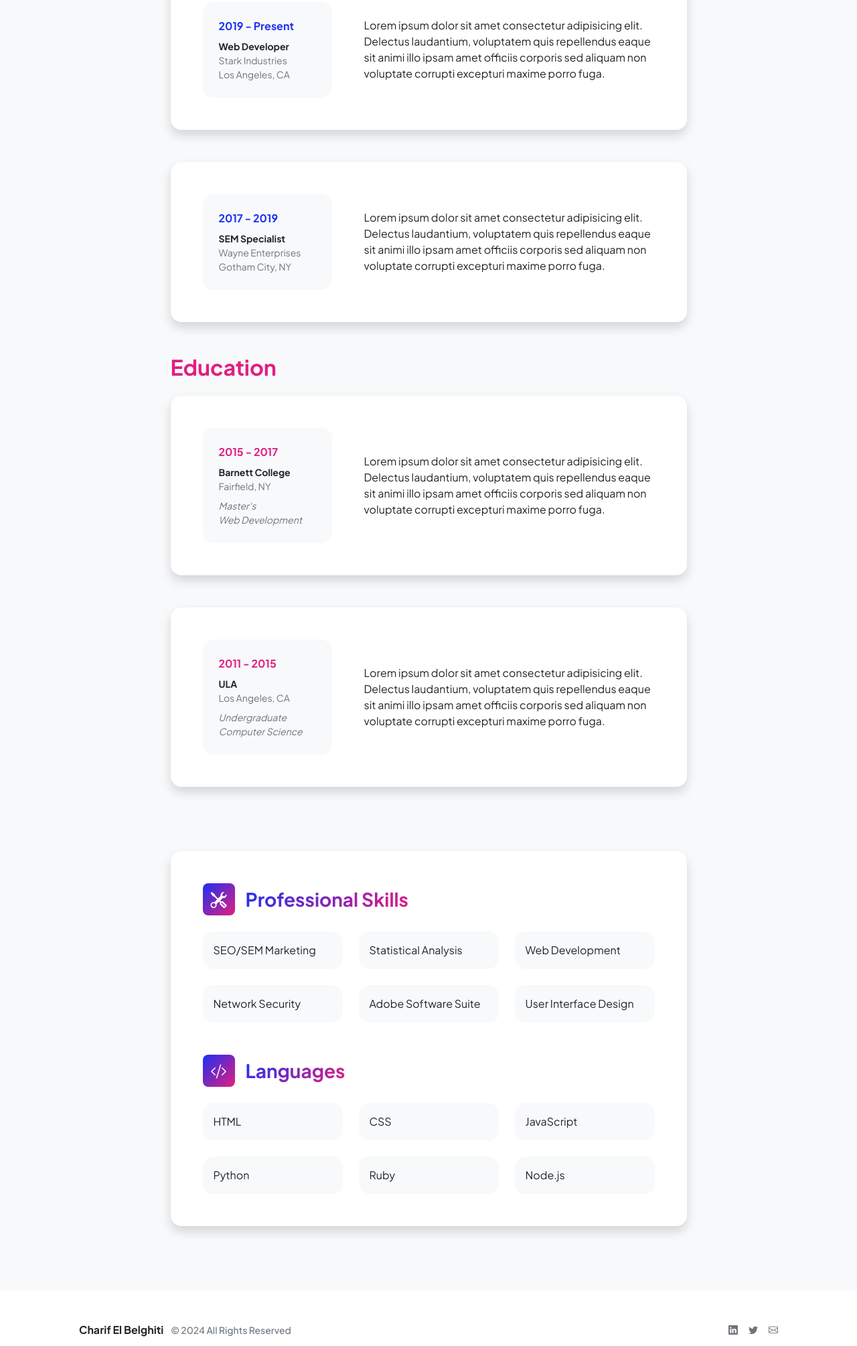
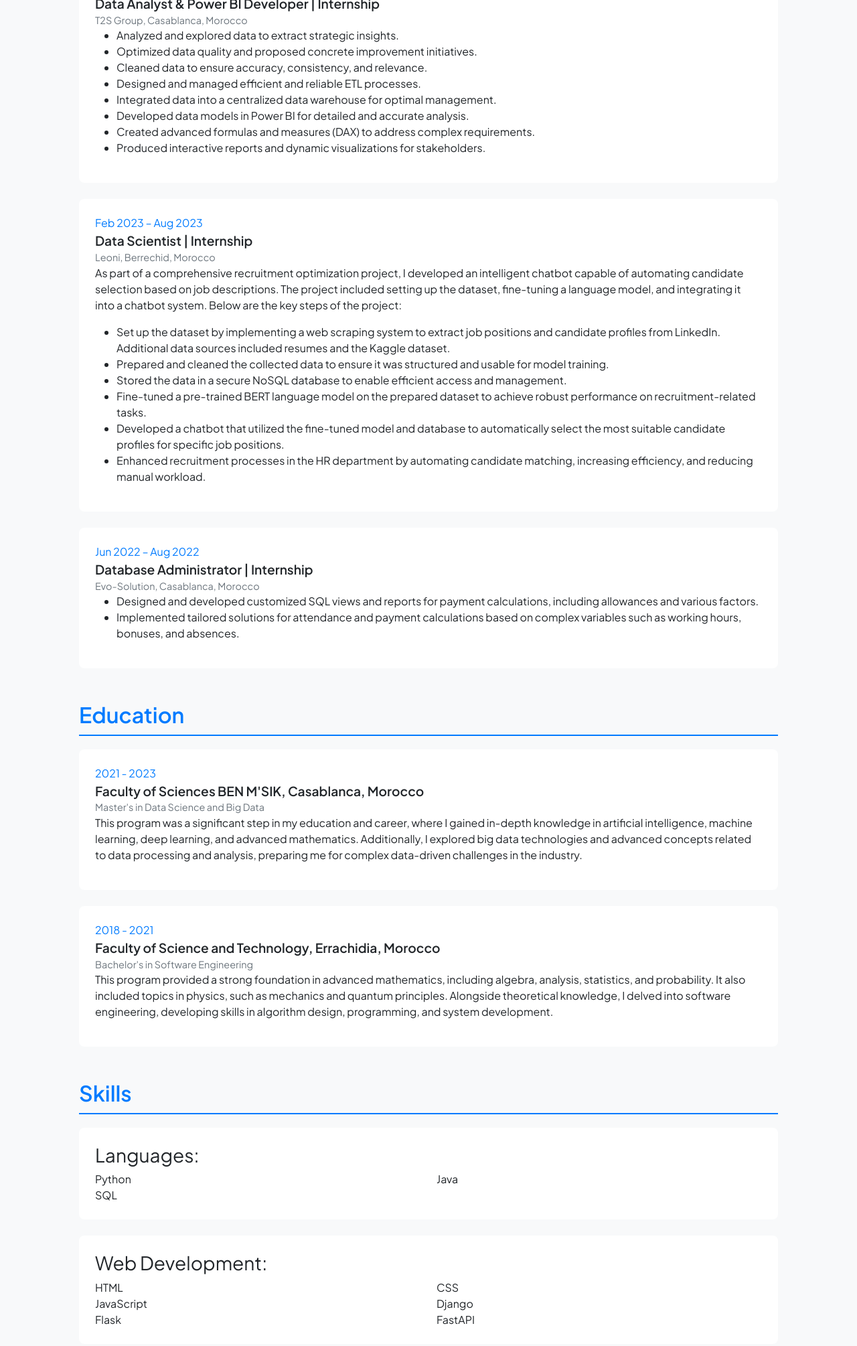
Before and after one commit to C-EB/my-portfolio, a plain HTML site: page resume.html in a window 1280 px wide. Shown: the part 383-2393 px from the top of the page at 67% size. Drawn offline with nearby package versions, Linux system fonts and the light colour scheme.

Commit message:
adding some design

```diff
--- a/resume.html
+++ b/resume.html
@@ -6,20 +6,48 @@
     <meta name="description" content="" />
     <meta name="author" content="" />
     <title>Portfolio - Charif El Belghiti</title>
-        <!-- Favicon-->
     <link rel="icon" type="image/x-icon" href="assets/favicon.ico" />
-        <!-- Custom Google font-->
     <link rel="preconnect" href="https://fonts.googleapis.com" />
     <link rel="preconnect" href="https://fonts.gstatic.com" crossorigin />
-        <link href="https://fonts.googleapis.com/css2?family=Plus+Jakarta+Sans:wght@100;200;300;400;500;600;700;800;900&amp;display=swap" rel="stylesheet" />
-        <!-- Bootstrap icons-->
+    <link href="https://fonts.googleapis.com/css2?family=Plus+Jakarta+Sans:wght@400;600&display=swap" rel="stylesheet" />
     <link href="https://cdn.jsdelivr.net/npm/bootstrap-icons@1.8.1/font/bootstrap-icons.css" rel="stylesheet" />
-        <!-- Core theme CSS (includes Bootstrap)-->
     <link href="css/styles.css" rel="stylesheet" />
+    <style>
+        body {
+            font-family: 'Plus Jakarta Sans', sans-serif;
+        }
+        .resume-section {
+            margin-bottom: 50px;
+        }
+        h2 {
+            color: #007bff; /* Primary theme color */
+            border-bottom: 2px solid #007bff;
+            padding-bottom: 10px;
+            margin-bottom: 20px;
+        }
+        .card {
+            border: none;
+            border-radius: 8px;
+            transition: all 0.3s;
+        }
+        .card:hover {
+            box-shadow: 0 4px 20px rgba(0, 0, 0, 0.1);
+        }
+        .experience-title {
+            font-weight: 600;
+            font-size: 1.2em;
+        }
+        .duration {
+            color: #007bff;
+        }
+        .small-text {
+            font-size: 0.9em;
+            color: #6c757d;
+        }
+    </style>
 </head>
 <body class="d-flex flex-column h-100 bg-light">
     <main class="flex-shrink-0">
-            <!-- Navigation-->
         <nav class="navbar navbar-expand-lg navbar-light bg-white py-3">
             <div class="container px-5">
                 <a class="navbar-brand" href="index.html"><span class="fw-bolder text-primary">Charif El Belghiti</span></a>
@@ -36,153 +64,164 @@
                 </div>
             </div>
         </nav>
-            <!-- Page Content-->
         <div class="container px-5 my-5">
             <div class="text-center mb-5">
                 <h1 class="display-5 fw-bolder mb-0"><span class="text-gradient d-inline">Resume</span></h1>
                 <p class="lead mb-3 text-muted">Web Developer | Data Scientist | Machine Learning Engineer</p>
             </div>
-                <div class="row gx-5 justify-content-center">
-                    <div class="col-lg-11 col-xl-9 col-xxl-8">
-                        <!-- Experience Section-->
-                        <section>
-                            <div class="d-flex align-items-center justify-content-between mb-4">
-                                <h2 class="text-primary fw-bolder mb-0">Experience</h2>
-                                <!-- Download resume button-->
-                                <!-- Note: Set the link href target to a PDF file within your project-->
-                                <a class="btn btn-primary px-4 py-3" href="#!">
-                                    <div class="d-inline-block bi bi-download me-2"></div>
-                                    Download Resume
-                                </a>
-                            </div>
-                            <!-- Experience Card 1-->
-                            <div class="card shadow border-0 rounded-4 mb-5">
-                                <div class="card-body p-5">
-                                    <div class="row align-items-center gx-5">
-                                        <div class="col text-center text-lg-start mb-4 mb-lg-0">
-                                            <div class="bg-light p-4 rounded-4">
-                                                <div class="text-primary fw-bolder mb-2">2019 - Present</div>
-                                                <div class="small fw-bolder">Web Developer</div>
-                                                <div class="small text-muted">Stark Industries</div>
-                                                <div class="small text-muted">Los Angeles, CA</div>
+            <div class="resume-section">
+                <h2 class="fw-bolder">Experience</h2>
+                <div class="card mb-4">
+                    <div class="card-body p-4">
+                        <div class="duration">May 2024 - Present</div>
+                        <div class="experience-title">Data Analyst & Power BI Developer | Internship</div>
+                        <div class="small-text">T2S Group, Casablanca, Morocco</div>
+                        <ul>
+                            <li>Analyzed and explored data to extract strategic insights.</li>
+                            <li>Optimized data quality and proposed concrete improvement initiatives.</li>
+                            <li>Cleaned data to ensure accuracy, consistency, and relevance.</li>
+                            <li>Designed and managed efficient and reliable ETL processes.</li>
+                            <li>Integrated data into a centralized data warehouse for optimal management.</li>
+                            <li>Developed data models in Power BI for detailed and accurate analysis.</li>
+                            <li>Created advanced formulas and measures (DAX) to address complex requirements.</li>
+                            <li>Produced interactive reports and dynamic visualizations for stakeholders.</li>
+                        </ul>
                     </div>
                 </div>
-                                        <div class="col-lg-8"><div>Lorem ipsum dolor sit amet consectetur adipisicing elit. Delectus laudantium, voluptatem quis repellendus eaque sit animi illo ipsam amet officiis corporis sed aliquam non voluptate corrupti excepturi maxime porro fuga.</div></div>
+                <div class="card mb-4">
+                    <div class="card-body p-4">
+                        <div class="duration">Feb 2023 – Aug 2023</div>
+                        <div class="experience-title">Data Scientist | Internship</div>
+                        <div class="small-text">Leoni, Berrechid, Morocco</div>
+                        <p>
+                            As part of a comprehensive recruitment optimization project, I developed an intelligent chatbot capable of automating candidate selection based on job descriptions. The project included setting up the dataset, fine-tuning a language model, and integrating it into a chatbot system. Below are the key steps of the project:
+                        </p>
+                            <ul>
+                            <li>Set up the dataset by implementing a web scraping system to extract job positions and candidate profiles from LinkedIn. Additional data sources included resumes and the Kaggle dataset.</li>
+                            <li>Prepared and cleaned the collected data to ensure it was structured and usable for model training.</li>
+                            <li>Stored the data in a secure NoSQL database to enable efficient access and management.</li>
+                            <li>Fine-tuned a pre-trained BERT language model on the prepared dataset to achieve robust performance on recruitment-related tasks.</li>
+                            <li>Developed a chatbot that utilized the fine-tuned model and database to automatically select the most suitable candidate profiles for specific job positions.</li>
+                            <li>Enhanced recruitment processes in the HR department by automating candidate matching, increasing efficiency, and reducing manual workload.</li>
+                            </ul>
+                    </div>
+                </div>
+                <div class="card mb-4">
+                    <div class="card-body p-4">
+                        <div class="duration">Jun 2022 – Aug 2022</div>
+                        <div class="experience-title">Database Administrator | Internship</div>
+                        <div class="small-text">Evo-Solution, Casablanca, Morocco</div>
+                        <ul>
+                            <li>Designed and developed customized SQL views and reports for payment calculations, including allowances and various factors.</li>
+                            <li>Implemented tailored solutions for attendance and payment calculations based on complex variables such as working hours, bonuses, and absences.</li>
+                        </ul>
                     </div>
                 </div>
             </div>
-                            <!-- Experience Card 2-->
-                            <div class="card shadow border-0 rounded-4 mb-5">
-                                <div class="card-body p-5">
-                                    <div class="row align-items-center gx-5">
-                                        <div class="col text-center text-lg-start mb-4 mb-lg-0">
-                                            <div class="bg-light p-4 rounded-4">
-                                                <div class="text-primary fw-bolder mb-2">2017 - 2019</div>
-                                                <div class="small fw-bolder">SEM Specialist</div>
-                                                <div class="small text-muted">Wayne Enterprises</div>
-                                                <div class="small text-muted">Gotham City, NY</div>
+            <div class="resume-section">
+                <h2 class="fw-bolder">Education</h2>
+                <div class="card mb-4">
+                    <div class="card-body p-4">
+                        <div class="duration">2021 - 2023</div>
+                        <div class="experience-title">Faculty of Sciences BEN M'SIK, Casablanca, Morocco</div>
+                        <div class="small-text">Master's in Data Science and Big Data</div>
+                        <p>
+                            This program was a significant step in my education and career, where I gained in-depth knowledge in artificial intelligence, machine learning, deep learning, and advanced mathematics. Additionally, I explored big data technologies and advanced concepts related to data processing and analysis, preparing me for complex data-driven challenges in the industry.
+                        </p>
                     </div>
                 </div>
-                                        <div class="col-lg-8"><div>Lorem ipsum dolor sit amet consectetur adipisicing elit. Delectus laudantium, voluptatem quis repellendus eaque sit animi illo ipsam amet officiis corporis sed aliquam non voluptate corrupti excepturi maxime porro fuga.</div></div>
+                <div class="card mb-4">
+                    <div class="card-body p-4">
+                        <div class="duration">2018 - 2021</div>
+                        <div class="experience-title">Faculty of Science and Technology, Errachidia, Morocco</div>
+                        <div class="small-text">Bachelor's in Software Engineering</div>
+                        <p>
+                            This program provided a strong foundation in advanced mathematics, including algebra, analysis, statistics, and probability. It also included topics in physics, such as mechanics and quantum principles. Alongside theoretical knowledge, I delved into software engineering, developing skills in algorithm design, programming, and system development.
+                        </p>
                     </div>
                 </div>
             </div>
-                        </section>
-                        <!-- Education Section-->
-                        <section>
-                            <h2 class="text-secondary fw-bolder mb-4">Education</h2>
-                            <!-- Education Card 1-->
-                            <div class="card shadow border-0 rounded-4 mb-5">
-                                <div class="card-body p-5">
-                                    <div class="row align-items-center gx-5">
-                                        <div class="col text-center text-lg-start mb-4 mb-lg-0">
-                                            <div class="bg-light p-4 rounded-4">
-                                                <div class="text-secondary fw-bolder mb-2">2015 - 2017</div>
-                                                <div class="mb-2">
-                                                    <div class="small fw-bolder">Barnett College</div>
-                                                    <div class="small text-muted">Fairfield, NY</div>
-                                                </div>
-                                                <div class="fst-italic">
-                                                    <div class="small text-muted">Master's</div>
-                                                    <div class="small text-muted">Web Development</div>
+            <div class="resume-section">
+                <h2 class="fw-bolder">Skills</h2>
+                <div class="card mb-4">
+                    <div class="card-body p-4">
+                        <h3>Languages:</h3>
+                        <div class="row">
+                            <div class="col-6">Python</div>
+                            <div class="col-6">Java</div>
+                            <div class="col-6">SQL</div>
                         </div>
                     </div>
                 </div>
-                                        <div class="col-lg-8"><div>Lorem ipsum dolor sit amet consectetur adipisicing elit. Delectus laudantium, voluptatem quis repellendus eaque sit animi illo ipsam amet officiis corporis sed aliquam non voluptate corrupti excepturi maxime porro fuga.</div></div>
+                <div class="card mb-4">
+                    <div class="card-body p-4">
+                        <h3>Web Development:</h3>
+                        <div class="row">
+                            <div class="col-6">HTML</div>
+                            <div class="col-6">CSS</div>
+                            <div class="col-6">JavaScript</div>
+                            <div class="col-6">Django</div>
+                            <div class="col-6">Flask</div>
+                            <div class="col-6">FastAPI</div>
                         </div>
                     </div>
                 </div>
-                            <!-- Education Card 2-->
-                            <div class="card shadow border-0 rounded-4 mb-5">
-                                <div class="card-body p-5">
-                                    <div class="row align-items-center gx-5">
-                                        <div class="col text-center text-lg-start mb-4 mb-lg-0">
-                                            <div class="bg-light p-4 rounded-4">
-                                                <div class="text-secondary fw-bolder mb-2">2011 - 2015</div>
-                                                <div class="mb-2">
-                                                    <div class="small fw-bolder">ULA</div>
-                                                    <div class="small text-muted">Los Angeles, CA</div>
-                                                </div>
-                                                <div class="fst-italic">
-                                                    <div class="small text-muted">Undergraduate</div>
-                                                    <div class="small text-muted">Computer Science</div>
+                <div class="card mb-4">
+                    <div class="card-body p-4">
+                        <h3>Data Visualization:</h3>
+                        <div class="row">
+                            <div class="col-6">Tableau</div>
+                            <div class="col-6">Power BI</div>
+                            <div class="col-6">Seaborn</div>
+                            <div class="col-6">Matplotlib</div>
                         </div>
                     </div>
                 </div>
-                                        <div class="col-lg-8"><div>Lorem ipsum dolor sit amet consectetur adipisicing elit. Delectus laudantium, voluptatem quis repellendus eaque sit animi illo ipsam amet officiis corporis sed aliquam non voluptate corrupti excepturi maxime porro fuga.</div></div>
+                <div class="card mb-4">
+                    <div class="card-body p-4">
+                        <h3>ML & DL:</h3>
+                        <div class="row">
+                            <div class="col-6">Scikit-learn</div>
+                            <div class="col-6">PyTorch</div>
+                            <div class="col-6">TensorFlow</div>
+                            <div class="col-6">Keras</div>
                         </div>
                     </div>
                 </div>
-                        </section>
-                        <!-- Divider-->
-                        <div class="pb-5"></div>
-                        <!-- Skills Section-->
-                        <section>
-                            <!-- Skillset Card-->
-                            <div class="card shadow border-0 rounded-4 mb-5">
-                                <div class="card-body p-5">
-                                    <!-- Professional skills list-->
-                                    <div class="mb-5">
-                                        <div class="d-flex align-items-center mb-4">
-                                            <div class="feature bg-primary bg-gradient-primary-to-secondary text-white rounded-3 me-3"><i class="bi bi-tools"></i></div>
-                                            <h3 class="fw-bolder mb-0"><span class="text-gradient d-inline">Professional Skills</span></h3>
-                                        </div>
-                                        <div class="row row-cols-1 row-cols-md-3 mb-4">
-                                            <div class="col mb-4 mb-md-0"><div class="d-flex align-items-center bg-light rounded-4 p-3 h-100">SEO/SEM Marketing</div></div>
-                                            <div class="col mb-4 mb-md-0"><div class="d-flex align-items-center bg-light rounded-4 p-3 h-100">Statistical Analysis</div></div>
-                                            <div class="col"><div class="d-flex align-items-center bg-light rounded-4 p-3 h-100">Web Development</div></div>
-                                        </div>
-                                        <div class="row row-cols-1 row-cols-md-3">
-                                            <div class="col mb-4 mb-md-0"><div class="d-flex align-items-center bg-light rounded-4 p-3 h-100">Network Security</div></div>
-                                            <div class="col mb-4 mb-md-0"><div class="d-flex align-items-center bg-light rounded-4 p-3 h-100">Adobe Software Suite</div></div>
-                                            <div class="col"><div class="d-flex align-items-center bg-light rounded-4 p-3 h-100">User Interface Design</div></div>
+                <div class="card mb-4">
+                    <div class="card-body p-4">
+                        <h3>Databases:</h3>
+                        <div class="row">
+                            <div class="col-6">MySQL</div>
+                            <div class="col-6">SQL Server</div>
+                            <div class="col-6">PostgreSQL</div>
+                            <div class="col-6">MongoDB</div>
                         </div>
                     </div>
-                                    <!-- Languages list-->
-                                    <div class="mb-0">
-                                        <div class="d-flex align-items-center mb-4">
-                                            <div class="feature bg-primary bg-gradient-primary-to-secondary text-white rounded-3 me-3"><i class="bi bi-code-slash"></i></div>
-                                            <h3 class="fw-bolder mb-0"><span class="text-gradient d-inline">Languages</span></h3>
                 </div>
-                                        <div class="row row-cols-1 row-cols-md-3 mb-4">
-                                            <div class="col mb-4 mb-md-0"><div class="d-flex align-items-center bg-light rounded-4 p-3 h-100">HTML</div></div>
-                                            <div class="col mb-4 mb-md-0"><div class="d-flex align-items-center bg-light rounded-4 p-3 h-100">CSS</div></div>
-                                            <div class="col"><div class="d-flex align-items-center bg-light rounded-4 p-3 h-100">JavaScript</div></div>
+                <div class="card mb-4">
+                    <div class="card-body p-4">
+                        <h3>Big Data:</h3>
+                        <div class="row">
+                            <div class="col-6">Hadoop</div>
+                            <div class="col-6">Spark</div>
+                            <div class="col-6">PySpark</div>
                         </div>
-                                        <div class="row row-cols-1 row-cols-md-3">
-                                            <div class="col mb-4 mb-md-0"><div class="d-flex align-items-center bg-light rounded-4 p-3 h-100">Python</div></div>
-                                            <div class="col mb-4 mb-md-0"><div class="d-flex align-items-center bg-light rounded-4 p-3 h-100">Ruby</div></div>
-                                            <div class="col"><div class="d-flex align-items-center bg-light rounded-4 p-3 h-100">Node.js</div></div>
+                    </div>
+                </div>
+                <div class="card mb-4">
+                    <div class="card-body p-4">
+                        <h3>Others:</h3>
+                        <div class="row">
+                            <div class="col-6">Git</div>
+                            <div class="col-6">GitHub</div>
+                            <div class="col-6">Talend</div>
                         </div>
                     </div>
                 </div>
             </div>
-                        </section>
-                    </div>
-                </div>
         </div>
     </main>
-        <!-- Footer-->
     <footer class="bg-white py-5">
         <div class="container px-5">
             <div class="row align-items-center justify-content-between">
@@ -208,9 +247,6 @@
             </div>
         </div>
     </footer>
-        <!-- Bootstrap core JS-->
     <script src="https://cdn.jsdelivr.net/npm/bootstrap@5.2.3/dist/js/bootstrap.bundle.min.js"></script>
-        <!-- Core theme JS-->
-        <script src="js/scripts.js"></script>
 </body>
 </html>
```
Also changed, not shown: projects.html (+42 -35 lines), assets/Projects/porshe.jpg, assets/charif.png. Lines whose indentation alone changed are shown as unchanged.
